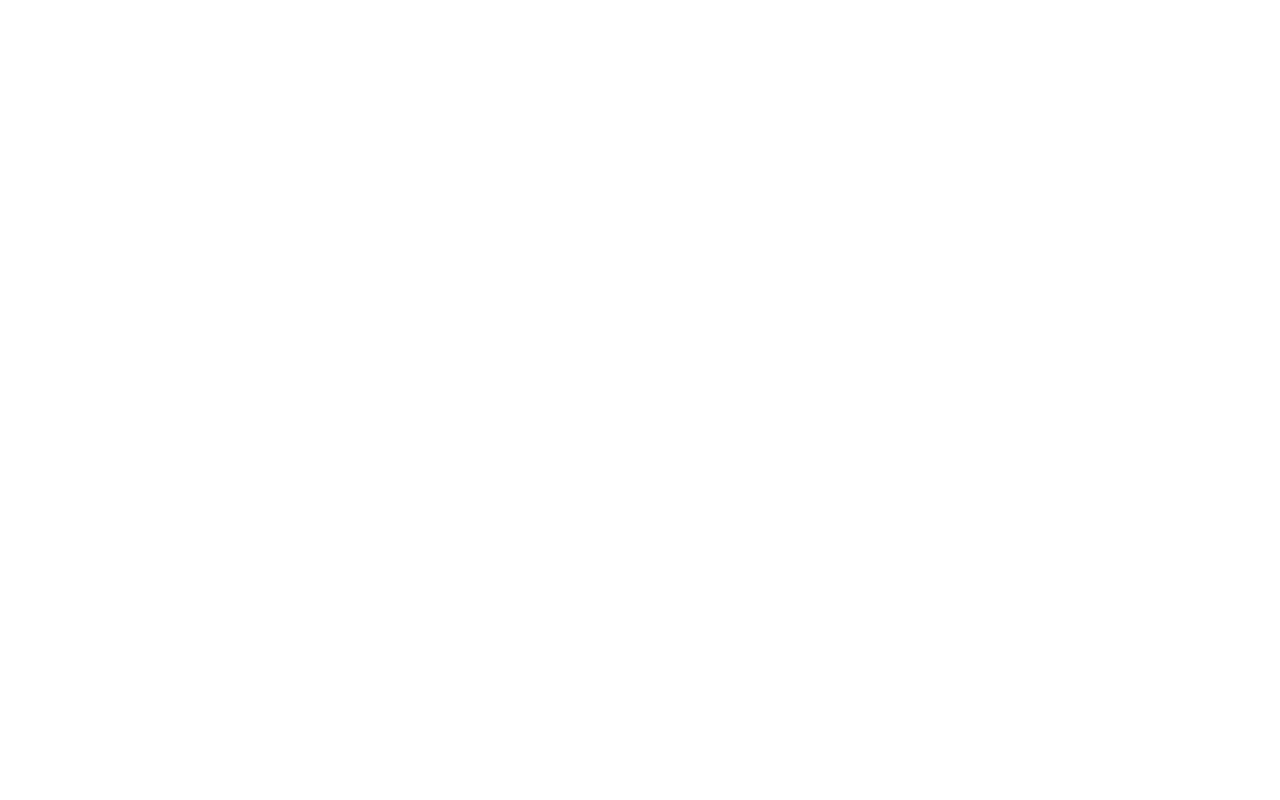
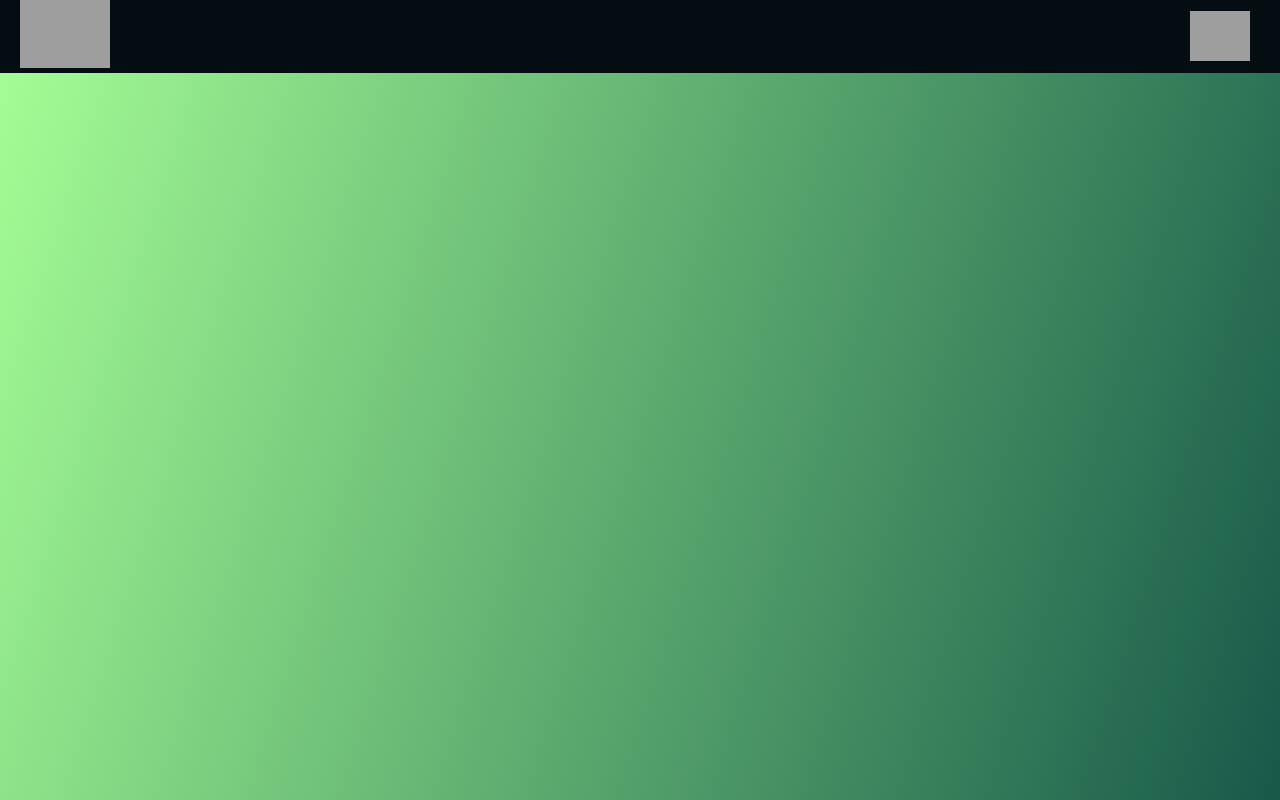
Before and after one commit to LucasFerreiraSantos/atividadeFinalModulo_Front.End_II, a plain HTML site: page index.html in a window 1280 px wide. Drawn offline with nearby package versions, Linux system fonts and the light colour scheme; grey boxes are pictures that could not be loaded.

Commit message:
feito o header com a estilização da barra pesquisa

```diff
--- /dev/null
+++ b/css/style.css
@@ -0,0 +1,107 @@
+* {
+  margin: 0;
+  padding: 0;
+  box-sizing: border-box;
+}
+
+body {
+  width: 100vw;
+  height: 100vh;
+  background: linear-gradient(287.56deg, #17594a 0%, #a6ff96 100%);
+
+  font-family: system-ui, -apple-system, BlinkMacSystemFont, "Segoe UI", Roboto,
+    Oxygen, Ubuntu, Cantarell, "Open Sans", "Helvetica Neue", sans-serif;
+  font-size: 17px;
+}
+
+header {
+  box-shadow-button: 2px #17594a;
+}
+
+header nav {
+  background-color: #040d12;
+  display: flex;
+  flex-wrap: wrap;
+  justify-content: space-between;
+  align-items: center;
+}
+
+header nav img {
+  width: 90px;
+  margin-left: 20px;
+}
+
+.search_bar {
+  width: 600px;
+  height: 60px;
+  border-radius: 20px;
+  margin-right: 20px;
+
+  transition: 0.6s;
+
+  display: flex;
+  justify-content: space-between;
+  align-items: center;
+}
+
+.search_btn {
+  margin-right: 10px;
+}
+
+.search_text {
+  width: 0px;
+  background: none;
+  border: 0;
+  outline: 0;
+  padding: 0;
+  margin-left: 10px;
+  color: #17594a;
+
+  transition: 0.6s;
+
+  font-size: 17px;
+}
+
+.portal_btn {
+  width: 60px;
+  height: 50px;
+
+  display: flex;
+  justify-content: center;
+  align-items: center;
+
+  cursor: pointer;
+}
+
+.rick_btn {
+  display: none;
+  width: 60px;
+  height: 60px;
+}
+
+nav:hover > .search_bar .search_text {
+  width: 500px;
+  height: 50px;
+  border-radius: 10px;
+  margin-left: 20px;
+}
+
+nav:hover > .search_bar {
+  background-color: #a6ff96;
+}
+
+.search_bar:hover > .search_btn .portal_btn {
+  display: none;
+}
+
+.search_bar:hover > .search_btn .rick_btn {
+  display: block;
+  transition: 0.6s;
+}
+
+::-webkit-input-placeholder {
+  font-size: 17px;
+  font-family: system-ui, -apple-system, BlinkMacSystemFont, "Segoe UI", Roboto,
+    Oxygen, Ubuntu, Cantarell, "Open Sans", "Helvetica Neue", sans-serif;
+  color: #016a70;
+}
--- a/index.html
+++ b/index.html
@@ -4,9 +4,40 @@
     <meta charset="UTF-8" />
     <meta name="viewport" content="width=device-width, initial-scale=1.0" />
     <title>Atividade Final de Módulo - Front-End II</title>
+    <link rel="stylesheet" href="./css/style.css" />
   </head>
   <body>
+    <header>
+      <nav>
+        <div>
+          <img src="./img/rick_and_morty_logo.png" alt="rick and morty logo" />
+        </div>
+        <div class="search_bar">
+          <input
+            type="text"
+            placeholder="Fala um nome de personagem aí! E fica tranquilebaaa..."
+            class="search_text"
+          />
+          <a href="" class="search_btn">
+            <img
+              src="./img/portal_rick_and_morty.png"
+              alt="portal rick and morty"
+              class="portal_btn"
+            />
+            <img
+              src="./img/rick_suspect.png"
+              alt="rick suspect"
+              class="rick_btn"
+            />
+          </a>
+        </div>
+      </nav>
+    </header>
+
+    <main></main>
+
+    <footer></footer>
     <script src="https://unpkg.com/axios/dist/axios.min.js"></script>
-    <script src="./index.js"></script>
+    <script src="./src/index.js"></script>
   </body>
 </html>
```
Also changed, not shown: img/rick_and_morty_png_by_lalingla.png (added), src/index.js (added), style.css (deleted), 3 other files.
